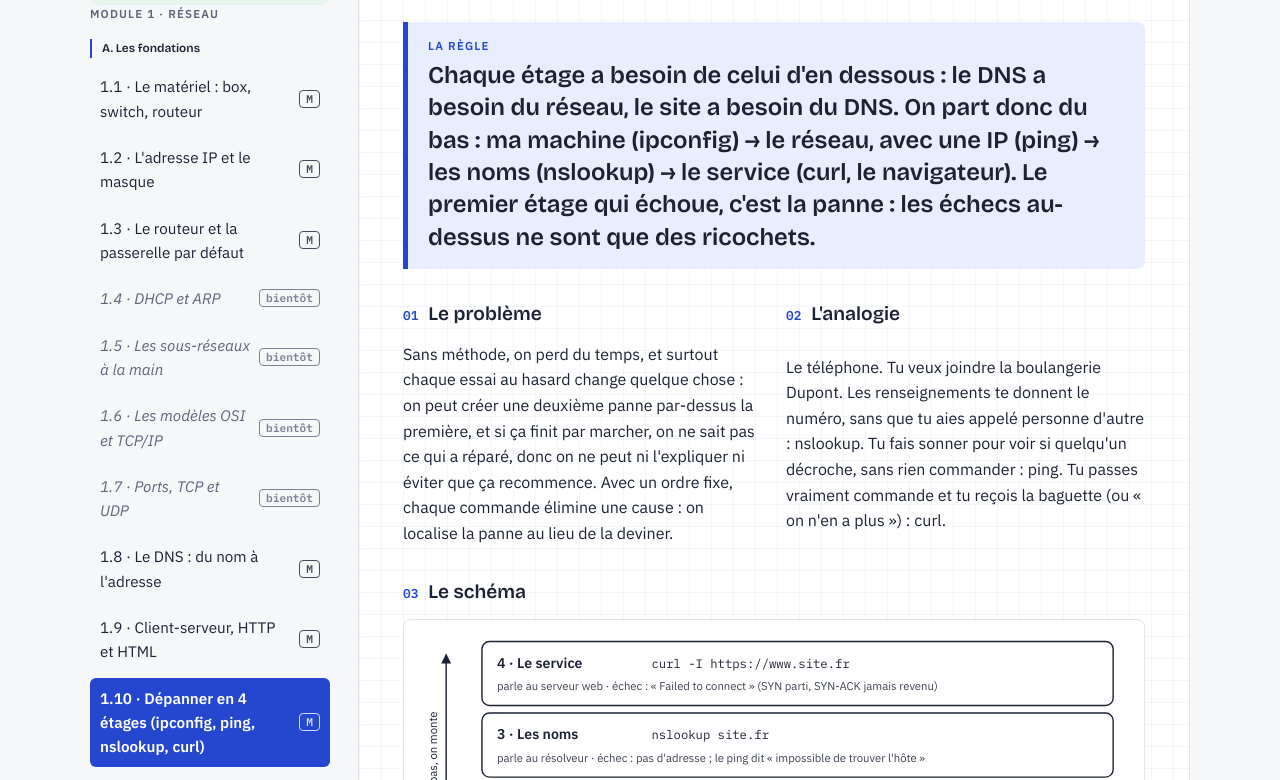
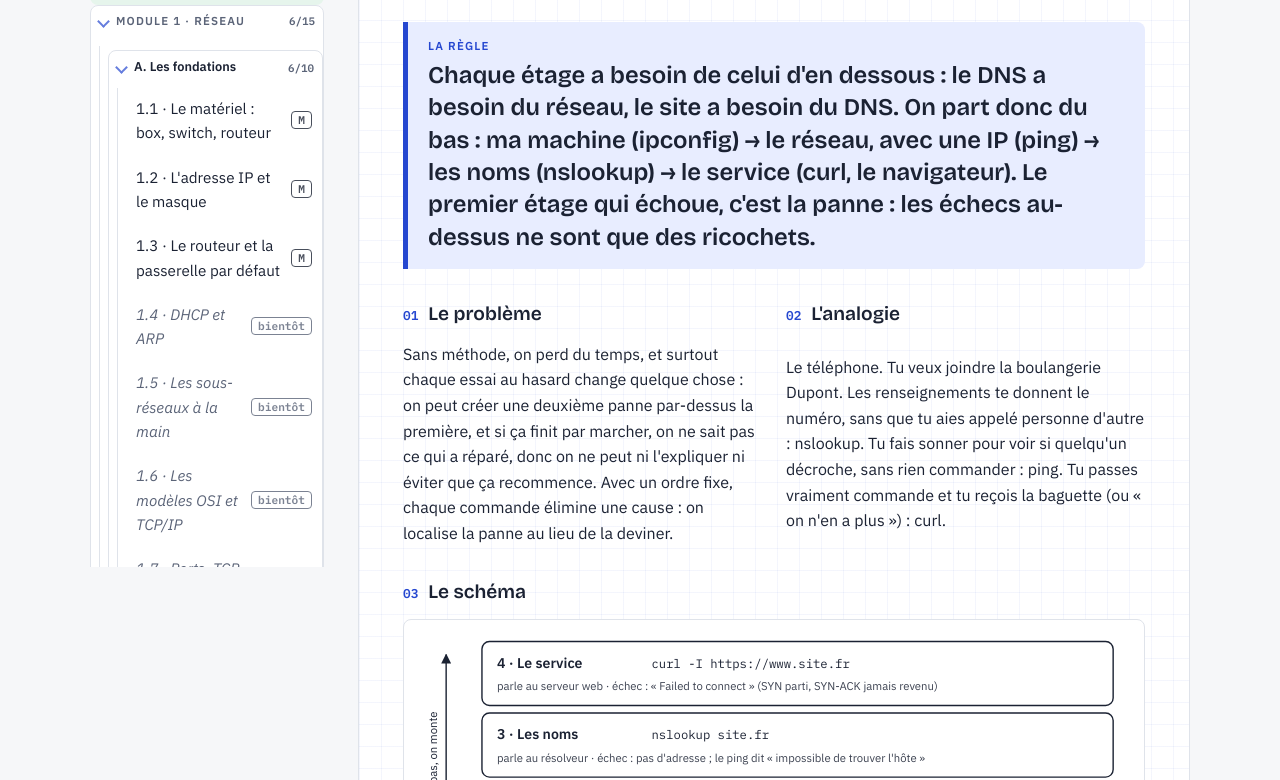
Before and after one commit to gameandasmr-lang/fiches-de-cours, a plain HTML site: page index.html in a window 1280 px wide. Shown: the part 225-1005 px from the top of the page. Drawn offline with nearby package versions, Linux system fonts and the light colour scheme.

Commit message:
Classeur : sommaire en dossiers repliables, colonne avec sa propre barre de défilement

```diff
--- a/index.html
+++ b/index.html
@@ -58,8 +58,11 @@ body {
 @media (max-width: 780px) { .classeur { grid-template-columns: minmax(0, 1fr); } }
 
 /* Intercalaires */
-.sommaire { position: sticky; top: calc(env(safe-area-inset-top, 0px) + 16px); display: grid; gap: 18px; }
-@media (max-width: 780px) { .sommaire { position: static; } }
+.sommaire { position: sticky; top: calc(env(safe-area-inset-top, 0px) + 16px); display: grid; gap: 18px; align-content: start;
+  max-height: calc(100vh - 32px); overflow-y: auto; overscroll-behavior: contain; padding-right: 6px; scrollbar-width: thin; scrollbar-color: var(--doux) transparent; }
+.sommaire::-webkit-scrollbar { width: 6px; }
+.sommaire::-webkit-scrollbar-thumb { background: var(--doux); border-radius: 3px; }
+@media (max-width: 780px) { .sommaire { position: static; max-height: none; overflow: visible; } }
 .marque { font-family: var(--display); font-weight: 800; font-size: 1.35rem; line-height: 1.15; letter-spacing: -.01em; }
 .marque small { display: block; font-family: var(--texte); font-weight: 400; font-size: .82rem; color: var(--doux); letter-spacing: 0; margin-top: 4px; }
 .module { display: grid; gap: 6px; }
@@ -71,7 +74,19 @@ body {
 .module a:hover { background: var(--accent-fond); }
 .module a[aria-current="page"] { background: var(--accent); color: var(--feuille); font-weight: 600; }
 .module span.avenir { color: var(--doux); font-style: italic; }
-.module h3.partie { font-size: .74rem; font-weight: 600; color: var(--encre); margin: 10px 0 2px; padding-left: 10px; border-left: 2px solid var(--accent); }
+/* Sommaire en dossiers repliables (demande d'Arnaud, 15/11/2026) */
+details.dossier > summary { list-style: none; cursor: pointer; display: flex; align-items: center; gap: 8px; padding: 6px 8px; border-radius: 6px; user-select: none; }
+details.dossier > summary::-webkit-details-marker { display: none; }
+details.dossier > summary::before { content: ""; width: 7px; height: 7px; flex: none; border-right: 2px solid currentColor; border-bottom: 2px solid currentColor; transform: rotate(-45deg); transition: transform .15s; opacity: .7; }
+details.dossier[open] > summary::before { transform: rotate(45deg); }
+details.dossier > summary:hover { background: var(--accent-fond); }
+details.dossier > summary:focus-visible { outline: 2px solid var(--accent); outline-offset: 1px; }
+.dossier-titre { flex: 1; }
+.compte { font: 600 .68rem var(--mono); color: var(--doux); }
+details.module > summary .dossier-titre { font-size: .72rem; text-transform: uppercase; letter-spacing: .1em; color: var(--doux); font-weight: 600; }
+details.partie > summary .dossier-titre { font-size: .8rem; font-weight: 600; color: var(--encre); }
+.dossier-contenu { display: grid; gap: 4px; margin: 4px 0 0 8px; padding-left: 8px; border-left: 1px solid var(--trait, rgba(127,127,127,.25)); }
+details.partie { margin-top: 4px; }
 .niv { font: 600 .7rem var(--mono); padding: 1px 6px; border-radius: 4px; border: 1px solid currentColor; opacity: .8; }
 
 /* Fiche */
@@ -1021,20 +1036,48 @@ function sommaire(actif) {
   const parCoeur = `<div class="module coeur"><h2>À savoir par cœur</h2>
     <a href="#par-coeur"${cur("par-coeur", actif)}><span>Tous les modules</span><span class="niv">${total}</span></a>
     ${PAR_COEUR.map(m => `<a href="#${pcId(m.module)}"${cur(pcId(m.module), actif)}><span>Module ${esc(m.module)}</span><span class="niv">${nbPoints(m)}</span></a>`).join("")}</div>`;
+  // Chaque module et chaque partie est un dossier qu'on ouvre ou ferme d'un clic (<details>).
+  // Le dossier qui contient la fiche affichée s'ouvre toujours ; les autres gardent l'état choisi par Arnaud.
+  const lien = f => f.pret
+    ? `<a href="#${f.id}"${cur(f.id, actif)}><span>${esc(titreNum(f))}</span><span class="niv">${f.niveau}</span></a>`
+    : `<span class="avenir"><span>${esc(titreNum(f))}</span><span class="niv">bientôt</span></span>`;
+  const dossier = (cle, classe, titre, compte, contenu, contientActif, ouvertParDefaut) => {
+    const ouvert = contientActif || (cle in dossiersOuverts ? dossiersOuverts[cle] : ouvertParDefaut);
+    return `<details class="dossier ${classe}" data-cle="${cle}"${ouvert ? " open" : ""}><summary><span class="dossier-titre">${titre}</span><span class="compte">${compte}</span></summary><div class="dossier-contenu">${contenu}</div></details>`;
+  };
   document.getElementById("intercalaires").innerHTML = parCoeur + Object.entries(modules).map(([m, liste]) => {
     const pc = PAR_COEUR.find(x => x.module === m);
-    let partie = null;
-    return `<div class="module"><h2>Module ${esc(m)}</h2>${liste.sort(ordreChapitre).map(f => {
-      const cle = m.split(" ")[0] + (f.partie || "");
-      const sousTitre = f.partie && cle !== partie && PARTIES[cle] ? `<h3 class="partie">${esc(PARTIES[cle])}</h3>` : "";
-      partie = cle;
-      return sousTitre + (f.pret
-      ? `<a href="#${f.id}"${cur(f.id, actif)}><span>${esc(titreNum(f))}</span><span class="niv">${f.niveau}</span></a>`
-      : `<span class="avenir"><span>${esc(titreNum(f))}</span><span class="niv">bientôt</span></span>`);
-    }).join("")}
-      ${pc ? `<a class="lien-coeur" href="#${pcId(m)}"${cur(pcId(m), actif)}><span>★ Par cœur de ce module</span><span class="niv">${nbPoints(pc)}</span></a>` : ""}</div>`;
+    const num = m.split(" ")[0];
+    const groupes = [];
+    liste.sort(ordreChapitre).forEach(f => {
+      const cle = num + (f.partie || "");
+      if (!groupes.length || groupes[groupes.length - 1].cle !== cle) groupes.push({ cle, fiches: [] });
+      groupes[groupes.length - 1].fiches.push(f);
+    });
+    const contenu = groupes.map(g => {
+      const liens = g.fiches.map(lien).join("");
+      if (!PARTIES[g.cle]) return liens;
+      const prets = g.fiches.filter(f => f.pret).length;
+      return dossier("p" + g.cle, "partie", esc(PARTIES[g.cle]), `${prets}/${g.fiches.length}`, liens,
+        g.fiches.some(f => f.id === actif), g.fiches.some(f => f.pret));
+    }).join("") + (pc ? `<a class="lien-coeur" href="#${pcId(m)}"${cur(pcId(m), actif)}><span>★ Par cœur de ce module</span><span class="niv">${nbPoints(pc)}</span></a>` : "");
+    const prets = liste.filter(f => f.pret).length;
+    return dossier("m" + num, "module", `Module ${esc(m)}`, `${prets}/${liste.length}`, contenu,
+      liste.some(f => f.id === actif) || actif === pcId(m), true);
   }).join("");
 }
+
+// État des dossiers du sommaire (ouvert / fermé), gardé sur l'appareil
+let dossiersOuverts = {};
+try { dossiersOuverts = JSON.parse(localStorage.getItem("classeur-dossiers") || "{}"); } catch (e) {}
+// Seul un clic d'Arnaud compte (pas l'ouverture automatique du dossier de la fiche affichée)
+document.addEventListener("click", e => {
+  const s = e.target.closest && e.target.closest("details.dossier > summary");
+  if (!s) return;
+  const d = s.parentElement;
+  dossiersOuverts[d.dataset.cle] = !d.open;   // le clic va inverser l'état
+  try { localStorage.setItem("classeur-dossiers", JSON.stringify(dossiersOuverts)); } catch (err) {}
+});
 
 // Mode révision : les réponses sont cachées, un clic en dévoile une (préférence gardée sur l'appareil).
 let revision = false;
```
